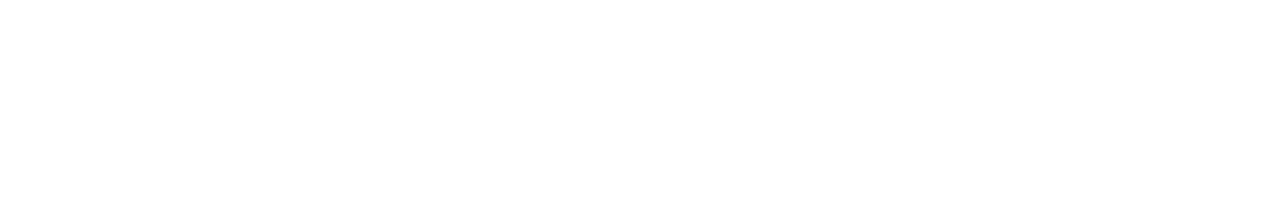
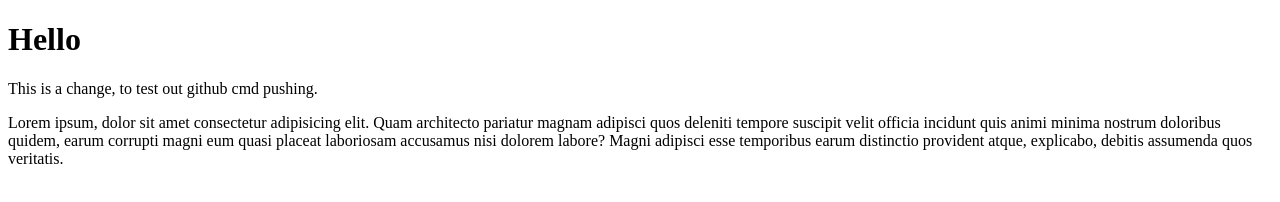
Before and after one commit to ECSYoung/learning-git-branching-repo, a plain HTML site: page index.html in a window 1280 px wide. Drawn offline with Linux system fonts and the light colour scheme.

Commit message:
adding a heading, some text, and base CSS

```diff
--- a/index.html
+++ b/index.html
@@ -7,6 +7,12 @@
   <title>Git branching lesson on test</title>
 </head>
 <body>
+  <h1>Hello</h1>
 
+  <p>This is a change, to test out github cmd pushing.</p>
+
+  <p>Lorem ipsum, dolor sit amet consectetur adipisicing elit. Quam architecto pariatur magnam adipisci quos deleniti tempore suscipit velit officia incidunt quis animi minima nostrum doloribus quidem, earum corrupti magni eum quasi placeat laboriosam accusamus nisi dolorem labore? Magni adipisci esse temporibus earum distinctio provident atque, explicabo, debitis assumenda quos veritatis.</p>
+
+  <!-- test file -->
 </body>
 </html>
--- /dev/null
+++ b/styles/styles.css
@@ -0,0 +1,6 @@
+/* css styles */
+
+h1 {
+    color: blue;
+
+}
```
